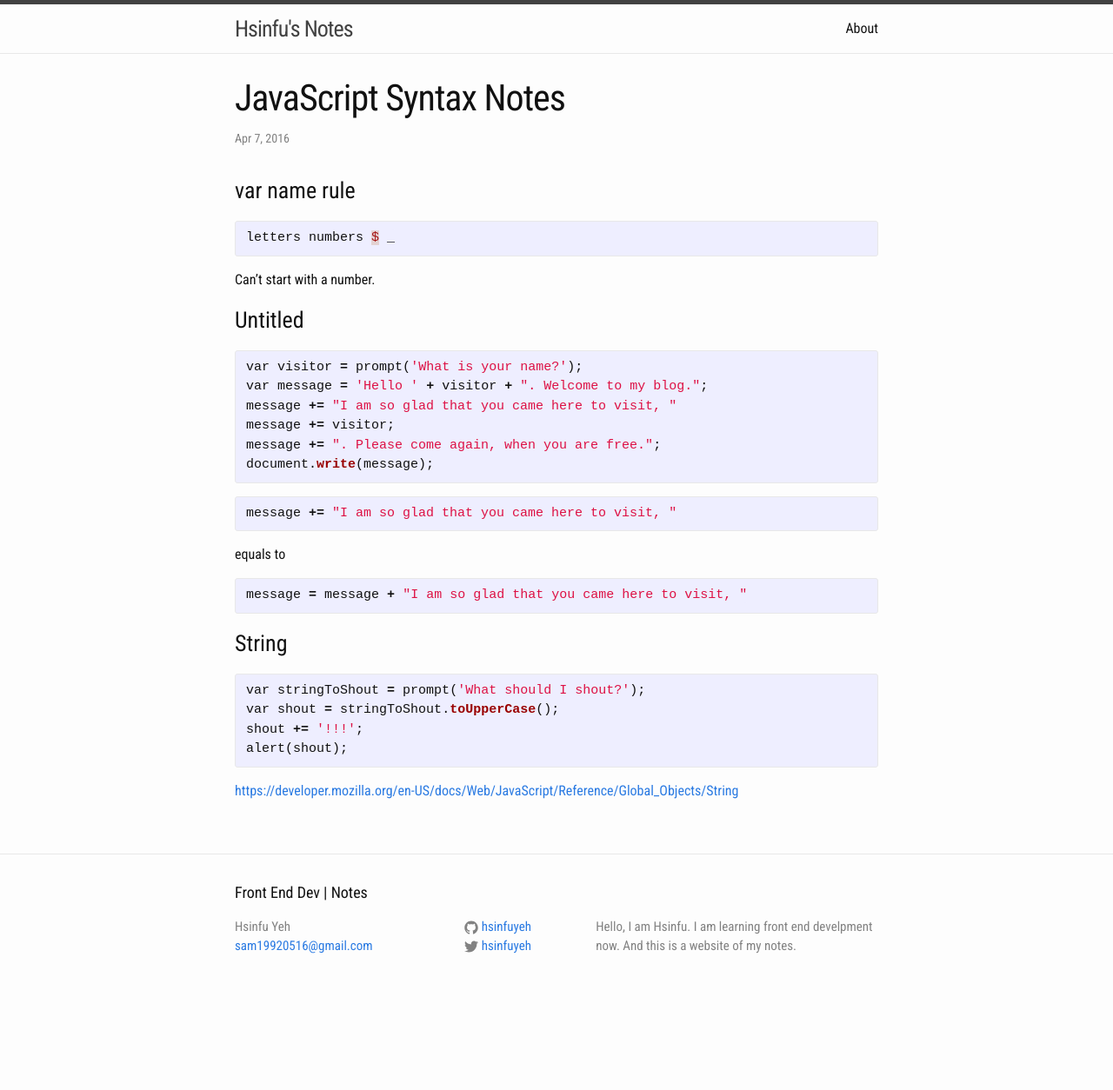
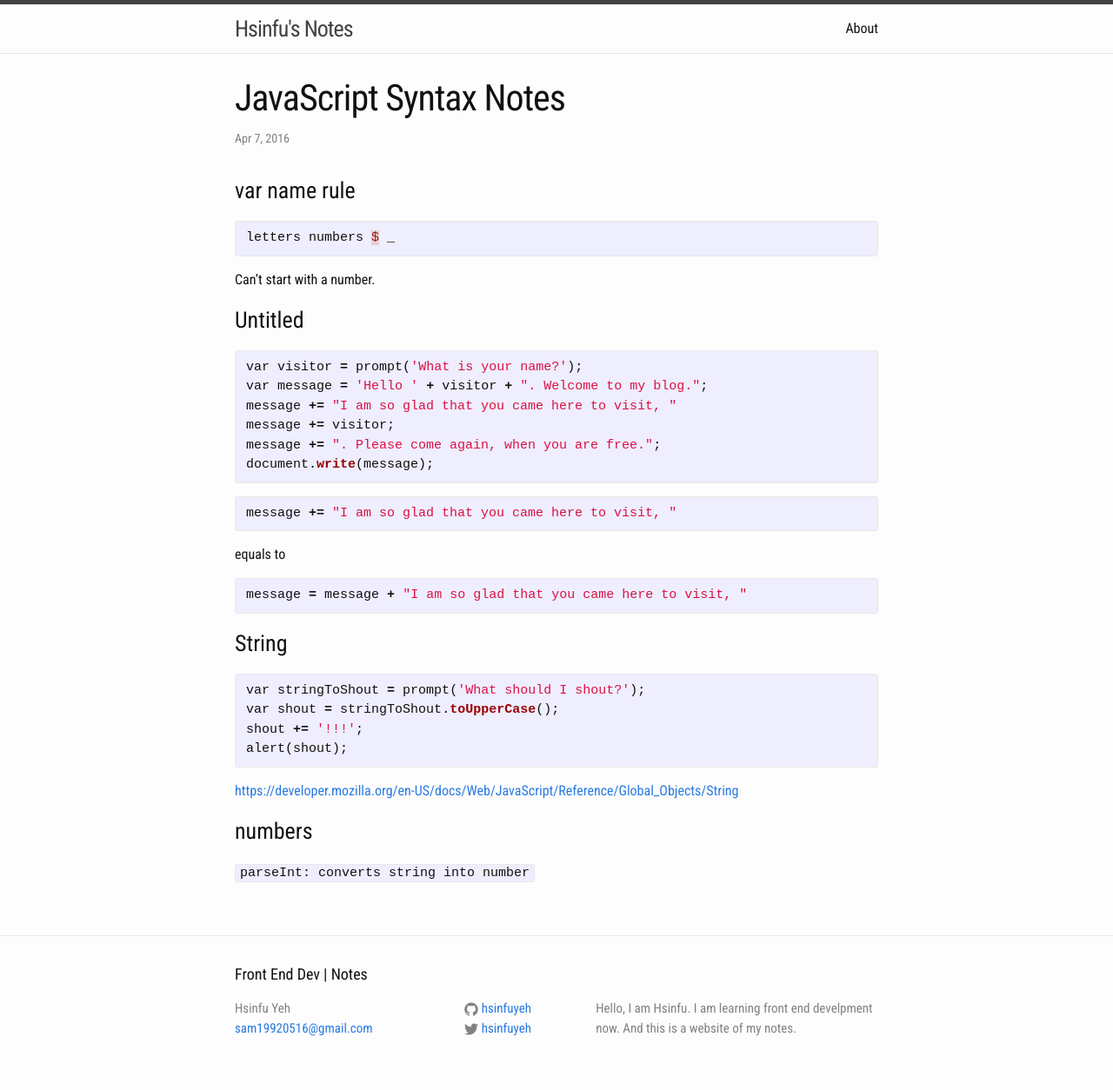
Before and after one commit to hsinfuyeh/hsinfuyeh.github.io, a Jekyll site: the page built from _posts/2016-04-07-javascript-syntax-note.markdown, in a window 1280 px wide. Shown: the whole page at 87% size. Built offline with Jekyll 4.4.1, drawn with Linux system fonts in a browser that asks for light colours; before the commit the page ends 1160 px from its top, so only the background shows below that.

Commit message:
2016-04-08 add notes

```diff
--- a/_posts/2016-04-07-javascript-syntax-note.markdown
+++ b/_posts/2016-04-07-javascript-syntax-note.markdown
@@ -37,6 +37,8 @@ alert(shout);
 {% endhighlight %}
 [https://developer.mozilla.org/en-US/docs/Web/JavaScript/Reference/Global_Objects/String][String]
 
+<h3>numbers</h3>
+`parseInt: converts string into number`
 
 
 
```
